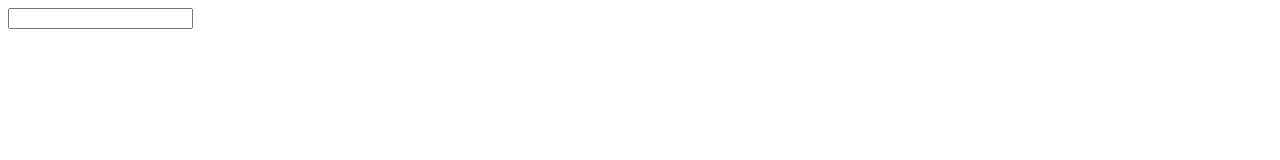
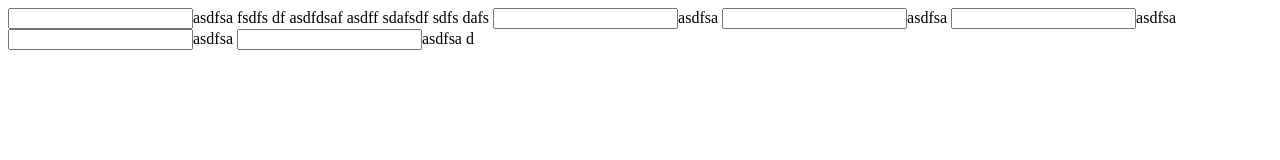
Before and after one commit to eldestbro/ChaeWon, a plain HTML site: page test.html in a window 1280 px wide. Drawn offline with Linux system fonts and the light colour scheme.

Commit message:
Create test.html

```diff
--- a/test.html
+++ b/test.html
@@ -9,6 +9,19 @@
 	<meta name="viewport" content="width=device-width, initial-scale=1.0, minimum-scale=1.0, maximum-scale=1.0, user-scalable=no, target-densitydpi=medium-dpi" />
 </head>
 <body>
-	<input type="text" />
+	<input type="text" />asdfsa
+	fsdfs
+	df
+	asdfdsaf
+	asdff
+	sdafsdf
+	sdfs
+	dafs
+	<input type="text" />asdfsa
+	<input type="text" />asdfsa
+	<input type="text" />asdfsa
+	<input type="text" />asdfsa
+	<input type="text" />asdfsa
+	d
 </body>
 </html>
```
